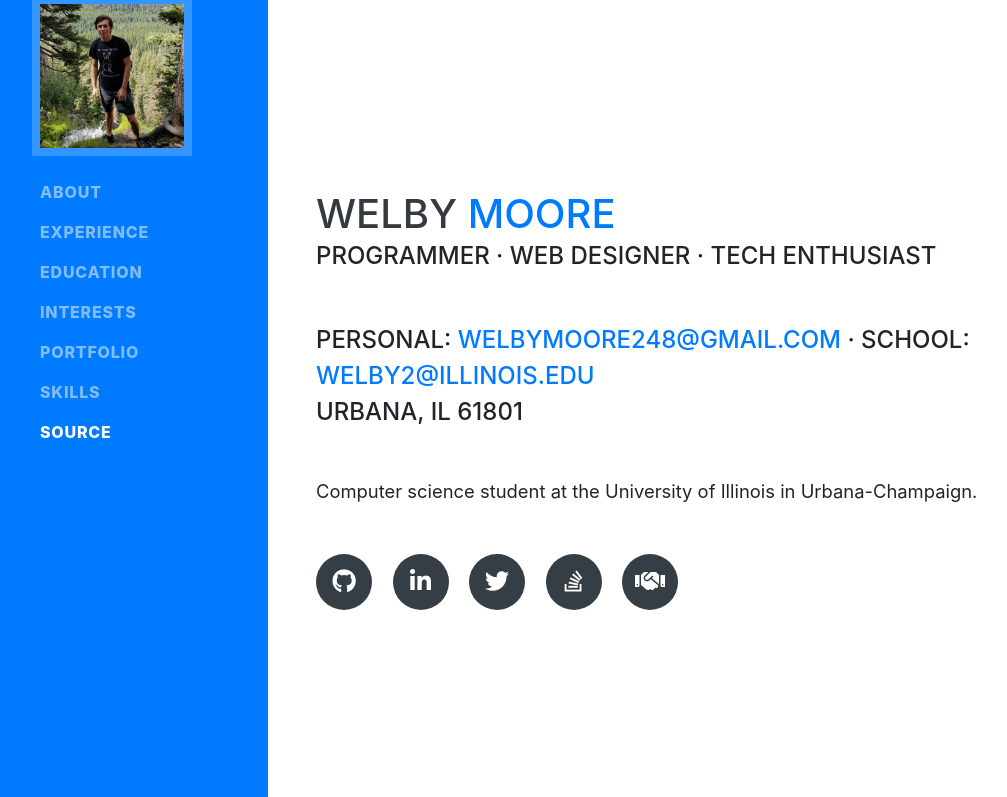
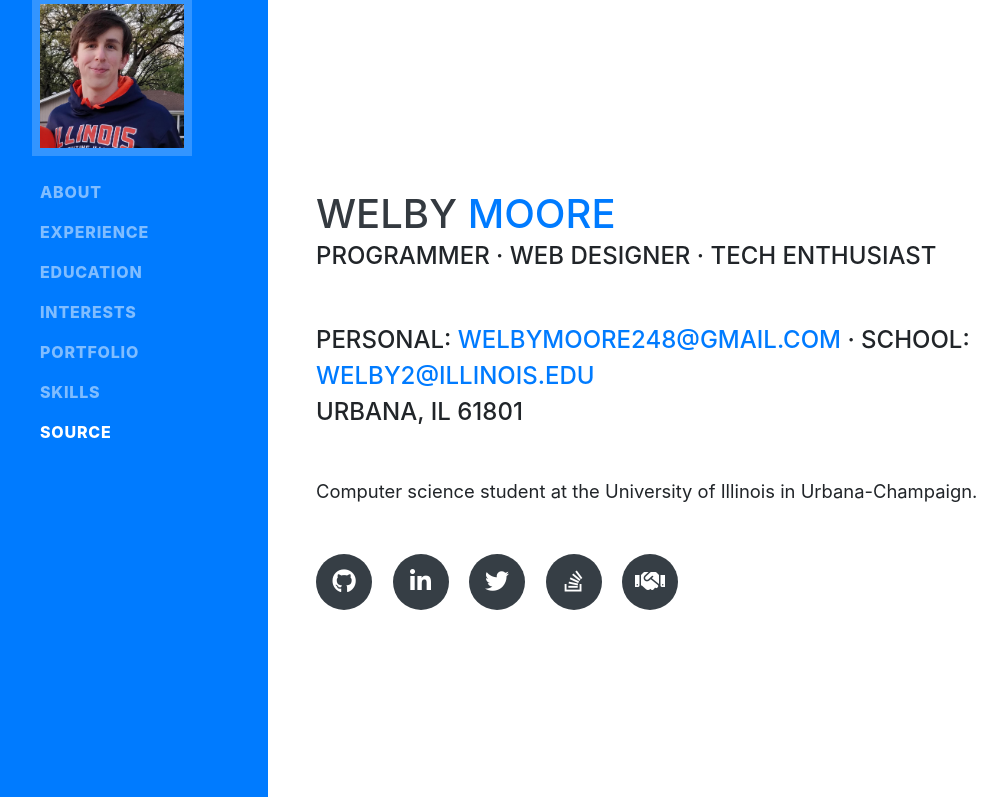
Before and after one commit to welbym/portfolio, a website with bundled scripts: page index.html in a window 1280 px wide. Shown: the top 797 px of the page, without its empty margins (4-1011 px from the left). Built offline with nearby package versions, Linux system fonts and the light colour scheme; a web font is replaced by a local one.

Commit message:
Changed portrait photo

```diff
--- a/index.html
+++ b/index.html
@@ -30,7 +30,7 @@
             <a class="navbar-brand js-scroll-trigger" href="#page-top">
                 <span class="d-block d-lg-none">Welby Moore</span>
                 <span class="d-none d-lg-block">
-                    <img class="img-fluid img-profile mx-auto mb-2" src="img/Montana.jpg" alt="">
+                    <img class="img-fluid img-profile mx-auto mb-2" src="img/portrait.jpg" alt="portrait">
                 </span>
             </a>
             <button class="navbar-toggler" type="button" data-toggle="collapse" data-target="#navbarSupportedContent" aria-controls="navbarSupportedContent" aria-expanded="false" aria-label="Toggle navigation">
```
Also changed, not shown: img/Montana.jpg (deleted), img/portrait.jpg (added), 2 other files.
